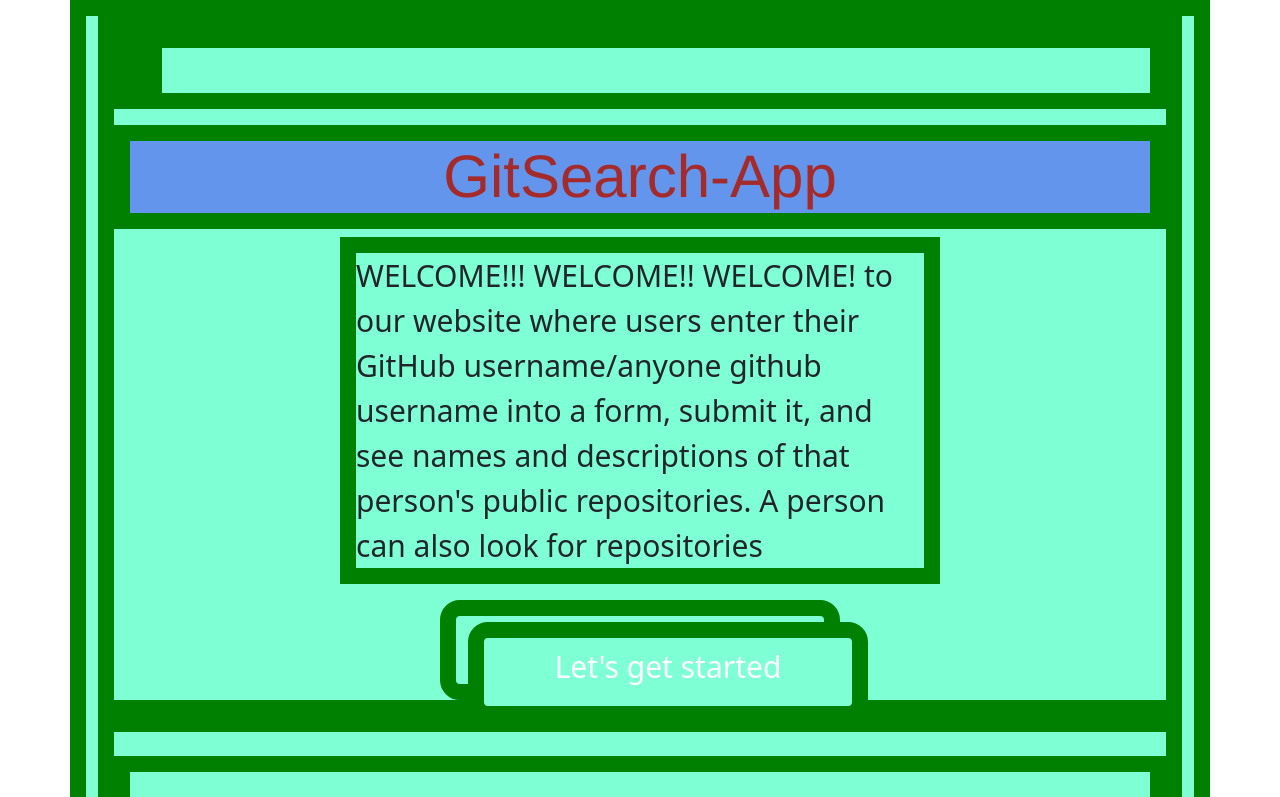
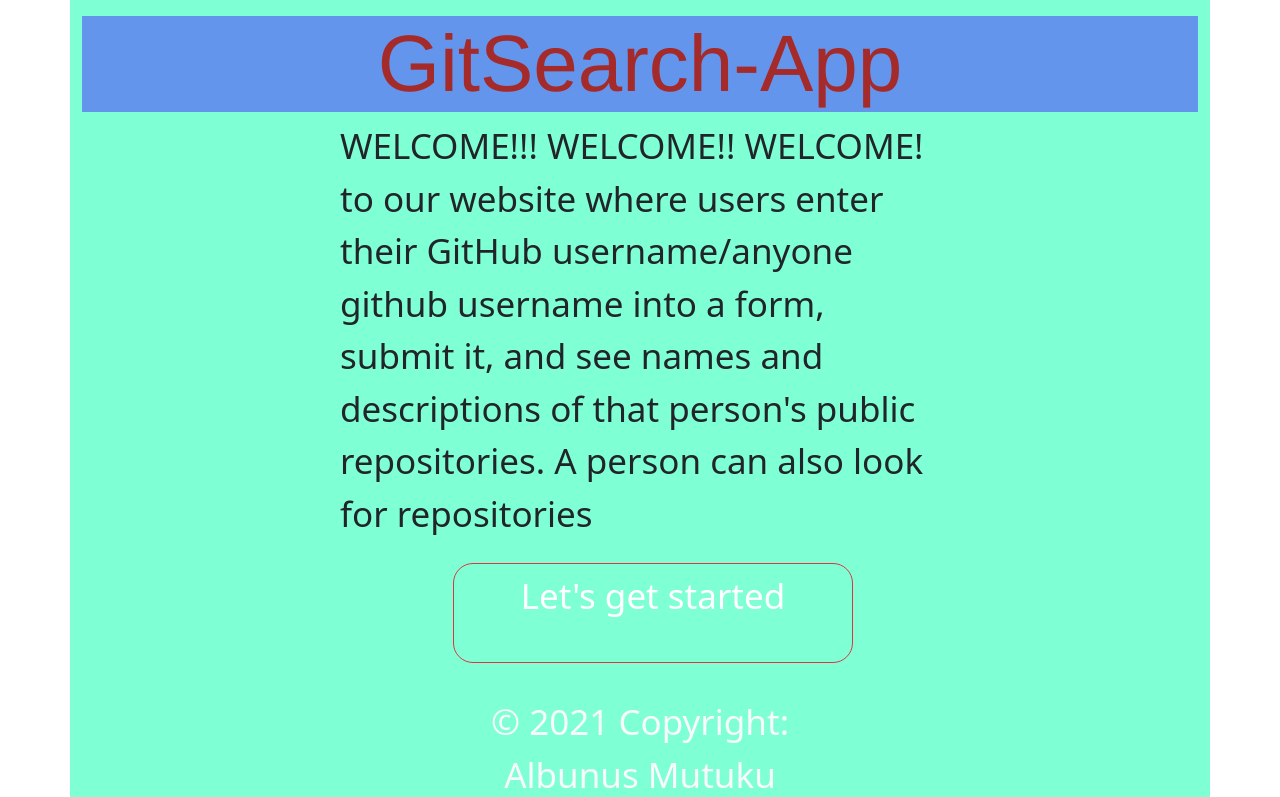
Before and after one commit to albunus/personal-Access-token, an Angular app in the folder Github-search/: page / in a window 1280 px wide. Shown: the top 797 px of the page. Built offline with nearby package versions, Linux system fonts and the light colour scheme.

Commit message:
update my files

```diff
--- a/Github-search/src/app/landing-page/landing-page.component.css
+++ b/Github-search/src/app/landing-page/landing-page.component.css
@@ -1,9 +1,7 @@
 *{
   background-color: aquamarine;
   width: 100%;margin-top: 0rem;
-  font-size: 30px;
-  border: solid 1rem green;
-
+  font-size: 35px;
 }
 .btn{
   border-radius: 20px;
@@ -13,7 +11,7 @@
 h1{
   align-items: center;
   text-align: center;
-  font-size: 60px;
+  font-size: 80px;
   color: brown;
   font-family: 'Franklin Gothic Medium', 'Arial Narrow', Arial, sans-serif;
   background-color: cornflowerblue;
--- a/Github-search/src/app/profile-page/profile-page.component.html
+++ b/Github-search/src/app/profile-page/profile-page.component.html
@@ -46,9 +46,8 @@
                 <a href="emailto:{{ profile.email }}">{{ profile.email }}</a>
               </li>
             </ul>
-          </div>
-          <div class="col-md-2"></div>
-          <div id="details" class="col-md-4 text-left">
+
+
             <div class="infor">
               <p highlight>
                 <span class="lebel lebel-default"
@@ -74,6 +73,10 @@
                 >
               </p>
             </div>
+          </div>
+          <div class="col-md-3"></div>
+
+            <div id="details" class="col-md-4 text-left">
 
             <div class="panel-heading">
               <h3 class="panel-title">Repos</h3>
--- a/Github-search/src/environments/environment.ts
+++ b/Github-search/src/environments/environment.ts
@@ -2,15 +2,11 @@
 // `ng build` replaces `environment.ts` with `environment.prod.ts`.
 // The list of file replacements can be found in `angular.json`.
 
+export const environment = {
+  production: false
 
-export const environment = {
-  production: false,
-  baseUrl:'https://api.github.com/users/',
-  gitAccessToken:"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"
 };
 
-
-// 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
 /*
  * For easier debugging in development mode, you can import the following file
  * to ignore zone related error stack frames such as `zone.run`, `zoneDelegate.invokeTask`.
```
